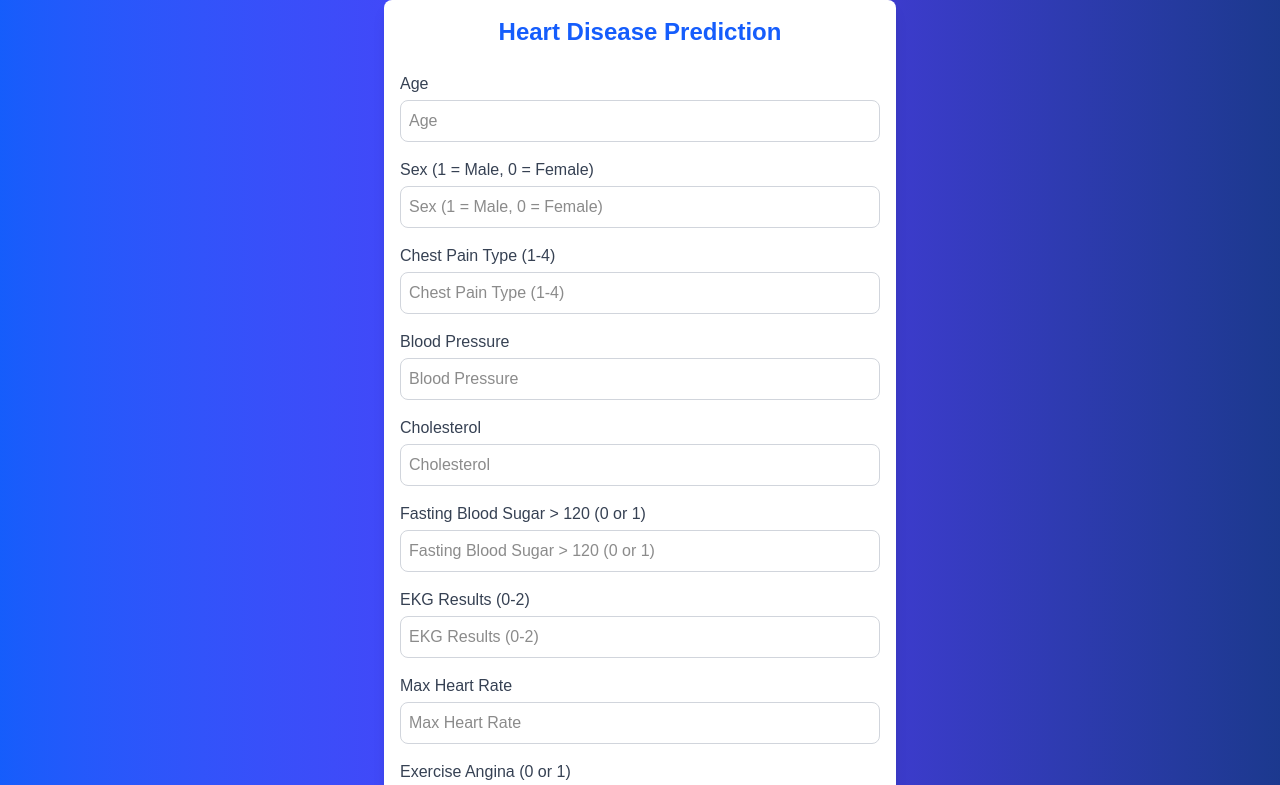
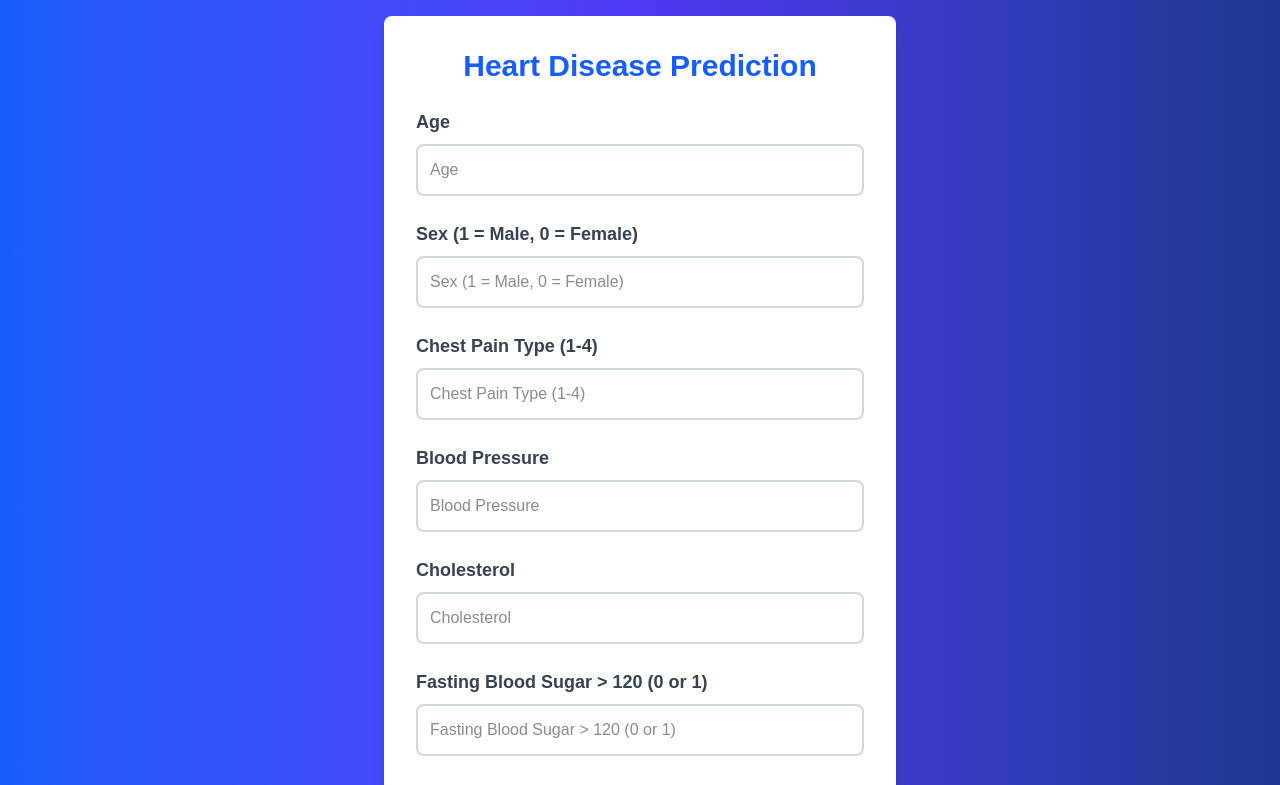
Before and after one commit to Lassoued95/heart-disease-prediction, a Next.js app: page / in a window 1280 px wide. Shown: the top 785 px of the page. Built offline with nearby package versions, Linux system fonts and the light colour scheme.

Commit message:
Update MedicalForm component with loading state and prediction result display; modify package.json and package-lock.json for new dependencies

```diff
--- a/package.json
+++ b/package.json
@@ -12,7 +12,8 @@
     "@heroicons/react": "^2.2.0",
     "next": "15.3.1",
     "react": "^19.0.0",
-    "react-dom": "^19.0.0"
+    "react-dom": "^19.0.0",
+    "tailwindcss": "^4.1.5"
   },
   "devDependencies": {
     "@eslint/eslintrc": "^3",
@@ -20,9 +21,10 @@
     "@types/node": "^20",
     "@types/react": "^19",
     "@types/react-dom": "^19",
+    "autoprefixer": "^10.4.21",
     "eslint": "^9",
     "eslint-config-next": "15.3.1",
-    "tailwindcss": "^4",
+    "postcss": "^8.5.3",
     "typescript": "^5"
   }
 }
--- a/pages/api/predict.ts
+++ /dev/null
@@ -1,27 +0,0 @@
-import type { NextApiRequest, NextApiResponse } from 'next';
-
-const predictHandler = async (req: NextApiRequest, res: NextApiResponse) => {
-    if (req.method === 'POST') {
-        try {
-            // Forward the POST request to Flask backend
-            const response = await fetch('http://localhost:5000/predict', {
-                method: 'POST',
-                headers: {
-                    'Content-Type': 'application/json',
-                },
-                body: JSON.stringify(req.body), // Send the form data to Flask
-            });
-
-            const data = await response.json();
-            res.status(200).json(data);  // Send back the prediction to frontend
-
-        } catch (error) {
-            console.error('Prediction error:', error);
-            res.status(500).json({ error: 'Error in predicting heart disease' });
-        }
-    } else {
-        res.status(405).json({ error: 'Method Not Allowed' });
-    }
-};
-
-export default predictHandler;
--- a/src/app/components/MedicalForm.tsx
+++ b/src/app/components/MedicalForm.tsx
@@ -1,4 +1,4 @@
-"use client"
+"use client";
 import { useState } from 'react';
 
 const MedicalForm = () => {
@@ -18,6 +18,9 @@ const MedicalForm = () => {
         thallium: '',
     });
 
+    const [isLoading, setIsLoading] = useState(false);
+    const [prediction, setPrediction] = useState<string | null>(null);
+
     const handleInputChange = (e: React.ChangeEvent<HTMLInputElement>) => {
         setFormData({
             ...formData,
@@ -27,13 +30,13 @@ const MedicalForm = () => {
 
     const handleSubmit = async (e: React.FormEvent) => {
         e.preventDefault();
+        setIsLoading(true);
 
         const numericFormData = Object.fromEntries(
             Object.entries(formData).map(([key, value]) => [key, parseFloat(value)])
         );
 
         try {
-            // Replace with your deployed Flask API URL
             const response = await fetch('https://heart-api-3txz.onrender.com/predict', {
                 method: 'POST',
                 headers: {
@@ -43,27 +46,22 @@ const MedicalForm = () => {
             });
 
             const result = await response.json();
-            console.log("✅ Backend response:", result);
-            if (result.prediction === "Presence") {
-                alert(`Prediction result: ${result.prediction} 😢`);
-                return false;
-            } else {
-                alert(`Prediction result: ${result.prediction} ❤️`);
-                return false;
-            }
+            setPrediction(result.prediction);
+            setIsLoading(false);
+            alert(`Prediction result: ${result.prediction === "Presence" ? '😢 Heart Disease Detected' : '❤️ No Heart Disease'}`);
         } catch (error) {
             console.error("❌ Error connecting to API:", error);
+            setIsLoading(false);
             alert("An error occurred while making the prediction.");
         }
     };
 
     return (
-        <div className='bg-gradient-to-r from-blue-600 via-indigo-600 to-blue-900 min-h-screen'>
-            <div className="max-w-lg mx-auto p-4 bg-white rounded-lg shadow-lg">
-                <h2 className="text-2xl font-semibold text-center mb-6 text-blue-600">
-                    Heart Disease Prediction
-                </h2>
-                <form onSubmit={handleSubmit} className="space-y-4">
+        <div className="bg-gradient-to-r from-blue-600 via-indigo-600 to-blue-900 min-h-screen p-4">
+            <div className="max-w-lg mx-auto bg-white rounded-lg shadow-lg p-8">
+                <h2 className="text-3xl font-semibold text-center mb-6 text-blue-600">Heart Disease Prediction</h2>
+
+                <form onSubmit={handleSubmit} className="space-y-6">
                     {[{
                         name: 'age', label: 'Age'
                     }, {
@@ -92,28 +90,38 @@ const MedicalForm = () => {
                         name: 'thallium', label: 'Thallium (1-3)'
                     }].map(({ name, label }) => (
                         <div className="flex flex-col" key={name}>
-                            <label htmlFor={name} className="mb-1 text-gray-700">{label}</label>
+                            <label htmlFor={name} className="mb-2 text-lg font-semibold text-gray-700">{label}</label>
                             <input
                                 type="number"
                                 name={name}
                                 value={formData[name as keyof typeof formData]}
                                 onChange={handleInputChange}
-                                className="p-2 border border-gray-300 rounded-lg"
+                                className="p-3 border-2 border-gray-300 rounded-lg focus:outline-none focus:ring-2 focus:ring-blue-500 transition duration-200 ease-in-out"
                                 placeholder={label}
                                 required
                             />
                         </div>
                     ))}
 
-                    <div className='flex justify-center'>
+                    <div className="flex justify-center">
                         <button
                             type="submit"
+                            disabled={isLoading}
                             className="mt-6 px-6 py-3 bg-gradient-to-r from-blue-500 to-indigo-500 text-white font-semibold rounded-lg shadow-md hover:from-blue-600 hover:to-indigo-600 transform hover:scale-105 transition-transform duration-300"
                         >
-                            🚀 Predict Now
+                            {isLoading ? 'Loading...' : '🚀 Predict Now'}
                         </button>
                     </div>
                 </form>
+
+                {prediction && (
+                    <div className="mt-6 text-center">
+                        <h3 className="text-xl font-medium text-gray-700">Prediction Result</h3>
+                        <p className={`text-2xl font-bold ${prediction === 'Presence' ? 'text-red-500' : 'text-green-500'}`}>
+                            {prediction === 'Presence' ? 'Heart Disease Detected 😢' : 'No Heart Disease ❤️'}
+                        </p>
+                    </div>
+                )}
             </div>
         </div>
     );
```
Also changed, not shown: 1 other file (tests, documents, lock files or other folders).
